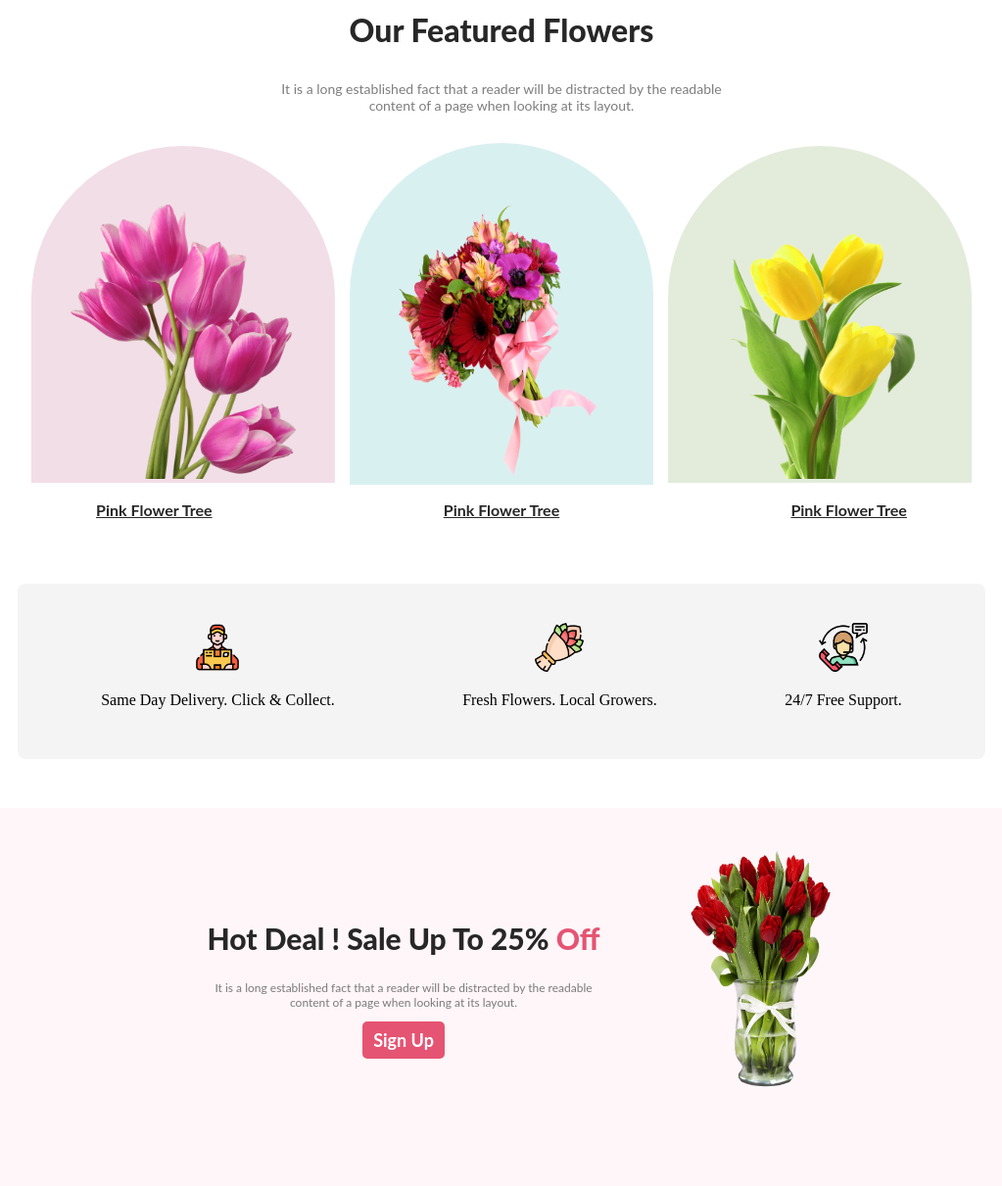
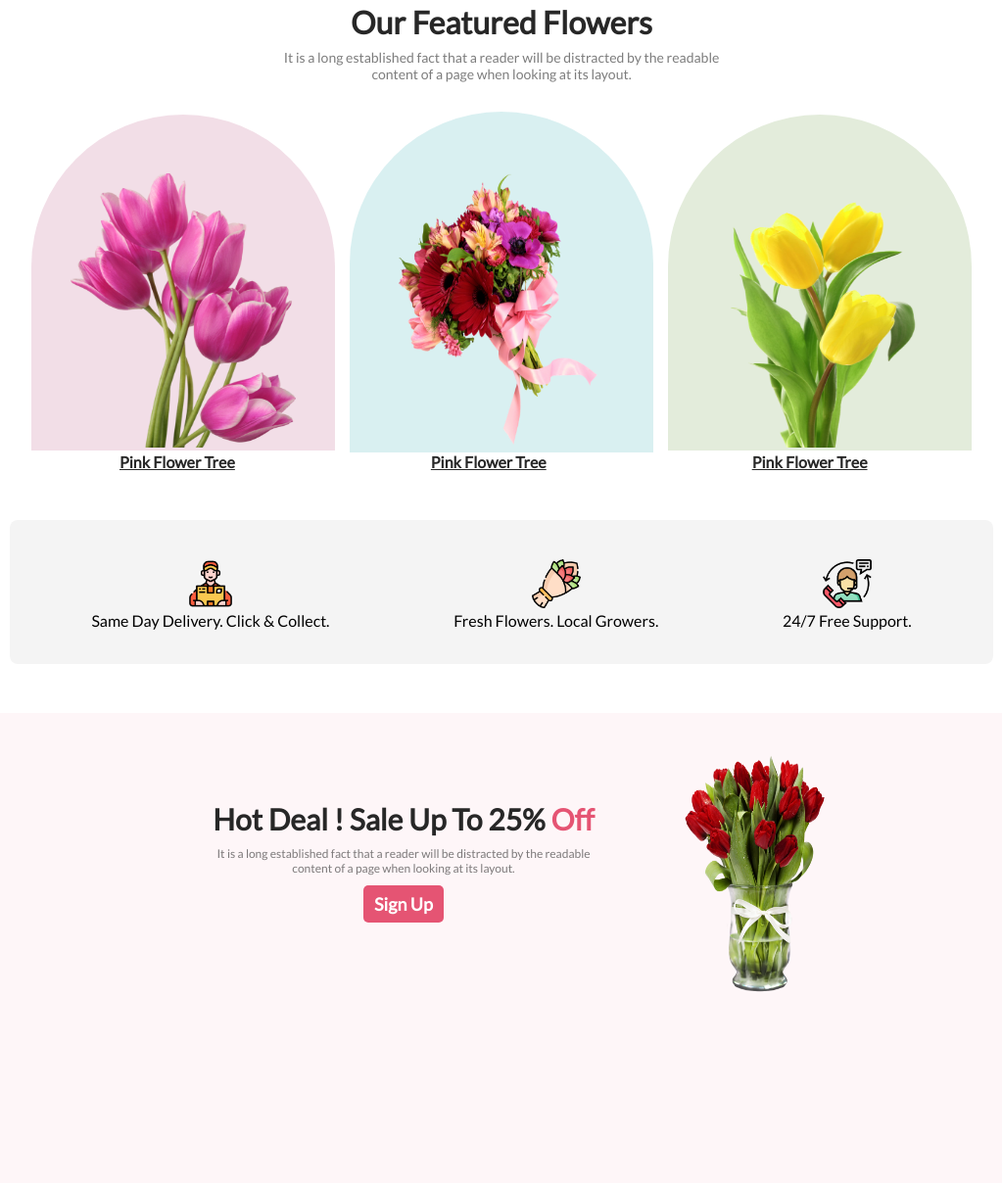
Before and after one commit to Mohammadasifdewanfiam/flowers, a plain HTML site: page index.html in a window 1280 px wide. Shown: the part 793-2004 px from the top of the page at 98% size, without its empty margins (128-1151 px from the left). Drawn offline with Linux system fonts and the light colour scheme.

Commit message:
all changes

```diff
--- a/index.html
+++ b/index.html
@@ -1,6 +1,9 @@
 <!DOCTYPE html>
 <html lang="en">
 <head>
+    <link rel="preconnect" href="https://fonts.googleapis.com">
+<link rel="preconnect" href="https://fonts.gstatic.com" crossorigin>
+<link href="https://fonts.googleapis.com/css2?family=Lato:ital@0;1&family=Open+Sans:wght@800&family=Work+Sans:ital,wght@0,600;0,700;0,800;1,600;1,800&display=swap" rel="stylesheet">
     <link rel="stylesheet" href="style.css">
     <meta charset="UTF-8">
     <meta name="viewport" content="width=device-width, initial-scale=1.0">
@@ -40,13 +43,13 @@
         </div>
         <div class="pinkish-tree">
             <div class="pink-tree">
-                <p class="pinks">Pink Flower Tree</p>
+                <p class="pinkss">Pink Flower Tree</p>
             </div>
             <div class="pink-tree">
                 <p class="pinks">Pink Flower Tree</p>
             </div>
             <div class="pink-tree">
-                  <p class="pinks">Pink Flower Tree</p>
+                  <p class="pinksss">Pink Flower Tree</p>
             </div>
         </div>
           <div class="info-flowers">
@@ -105,7 +108,7 @@
                 <h1 class="CLASS">Get The Latest Deals</h1>
                 <p class="NO-CLASS">$30 coupon for first shopping</p>
                 <form class="content" action="">
-                    <input type="email" name="" id="" placeholder="Enter your email here....">
+                    <input type="email" name="" id="" placeholder="  Enter your email here....">
                     <input class="flower-btn" type="button" value="Subscribe">
                 </form>
             </div>
@@ -200,7 +203,7 @@
     </main>
     <footer>
         <h1 class="hi"> <span class="toki">Flower</span>Shop</h1>
-        <p>It is a long established fact that a reader will be distracted by the readable <br> content of a page when looking at its layout.</p>
+        <p class="pera">It is a long established fact that a reader will be distracted by the readable <br> content of a page when looking at its layout.</p>
         <copy class="hii">@2020-2023, FlowerShop.com. All rights reserved.</copy>
 
     </footer>
--- a/style.css
+++ b/style.css
@@ -1,3 +1,9 @@
+*{
+    margin: 0px;
+    font-family: 'Lato';
+
+
+}
 /* header part-1st part */
 .flower-first-start{
     display: flex;
@@ -15,13 +21,13 @@
     color: #272727;
     font-size: 55px;
     font-weight: 800;
-    font-family: Lato;
 }
 .first-discription{
     color: rgba(39, 39, 39, 0.60);
     font-size: 16px;
     font-weight: 400;
-    font-family: Lato;
+    padding-top: 15px;
+    padding-bottom: 15px;
 }
 .flower-pic1{
     margin-right: 90px;
@@ -35,19 +41,16 @@
     font-weight: 700;
     border: 0;
     padding: 8px 11px;
-    font-family: Lato;
 }
 .title{
     color: #272727;
-    text-align: center;
-    font-family: Lato;
+    text-align: center;;
     font-size: 32px;
     font-weight: 800;
 }
 .title-discrip{
 color: rgba(39, 39, 39, 0.60);
 text-align: center;
-font-family:lato;
 font-size: 14px;
 font-weight: 400;
 margin-bottom: 30px;
@@ -84,19 +87,43 @@ margin-bottom: 30px;
     background: rgba(71, 125, 17, 0.15);
     padding: 60px 40px 0px 40px;
 }
+.title-discrip{
+    padding-top: 8px;
+}
  /* for underline words */
 .pinkish-tree{
     display: flex;
-    justify-content: space-around;
+
 
 }
 .pinks{
     color: #272727;
     text-align: center;
-    font-family: Lato;
     font-size: 16px;
     font-weight: 700;
     text-decoration-line: underline;
+    padding-top: 10pxS;
+    margin-left: 200px;
+
+
+}
+.pinkss{
+    color: #272727;
+    text-align: center;
+    font-size: 16px;
+    font-weight: 700;
+    text-decoration-line: underline;
+    padding-top: 10pxS;
+    margin-left:150px;
+}
+.pinksss{
+    color: #272727;
+    text-align: center;
+    font-size: 16px;
+    font-weight: 700;
+    text-decoration-line: underline;
+    padding-top: 10pxS;
+    margin-left: 210px ;
 }
 .info-flowers{
     display: flex;
@@ -134,7 +161,6 @@ margin-bottom: 30px;
 }
 .sales-strategy{
     color: #272727;
-   font-family: Lato;
    font-size: 30px;
    font-weight: 800;
 
@@ -143,9 +169,10 @@ margin-bottom: 30px;
 .sales-discription{
  color: rgba(39, 39, 39, 0.60);
 text-align: center;
-font-family: Lato;
 font-size: 12px;
 font-weight: 400;
+padding-top: 10px;
+padding-bottom: 10px;
 }
 .pink-color{
     color: #E55473;
@@ -166,7 +193,6 @@ font-weight: 400;
 .insta{
 color: #272727;
 text-align: center;
-font-family: Lato;
 font-size: 30px;
 font-weight: 800;
 
@@ -175,10 +201,10 @@ font-weight: 800;
 .insta-story{
 color: rgba(39, 39, 39, 0.60);
 text-align: center;
-font-family: Lato;
 font-size: 12px;
 font-weight: 400;
 margin-bottom: 20px;
+margin-top: 10px;
 }
  .background{
 
@@ -194,7 +220,6 @@ margin-bottom: 20px;
 }
 .CLASS{
     color: #272727;
-    font-family: Lato;
     font-size: 30px;
     font-weight: 800;
     text-align: center;
@@ -205,10 +230,10 @@ margin-bottom: 20px;
 }
 .NO-CLASS{
     color: rgba(39, 39, 39, 0.60);
-    font-family: Lato;
     font-size: 12px;
     font-weight: 400;
     text-align: center;
+    padding-top: 10px;
 
 }
 .content input[type="email"]{
@@ -218,6 +243,7 @@ margin-bottom: 20px;
     height: 34px;
     margin-left: 210px;
     margin-top: 20px;
+    border: 0;
 }
 .best-cointainer{
     display: flex;
@@ -241,7 +267,6 @@ margin-bottom: 20px;
 }
 .best-sales-title{
     color: #272727;
-   font-family: Lato;
    font-size: 30px;
    font-weight: 800;
 
@@ -250,9 +275,10 @@ margin-bottom: 20px;
 .best-sales-discription{
  color: rgba(39, 39, 39, 0.60);
 text-align: center;
-font-family: Lato;
 font-size: 12px;
 font-weight: 400;
+padding-top: 10px ;
+padding-bottom: 10px;
 }
 
 
@@ -334,6 +360,8 @@ text-align: center;
 font-family: Lato;
 font-size: 14px;
 font-weight: 400;
+padding-top: 10px;
+padding-bottom: 10px;
 }
 .hi{
 font-family: Lato;
```
